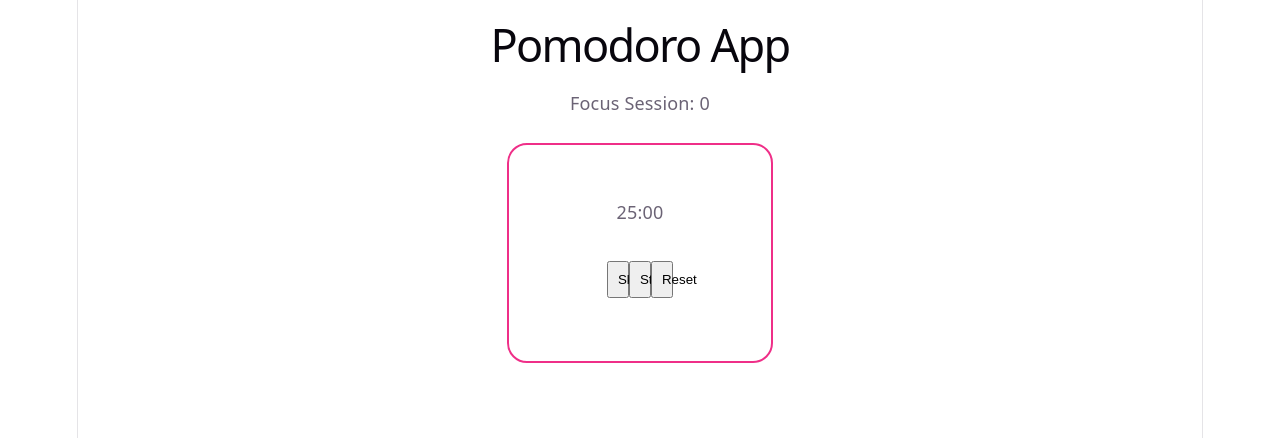
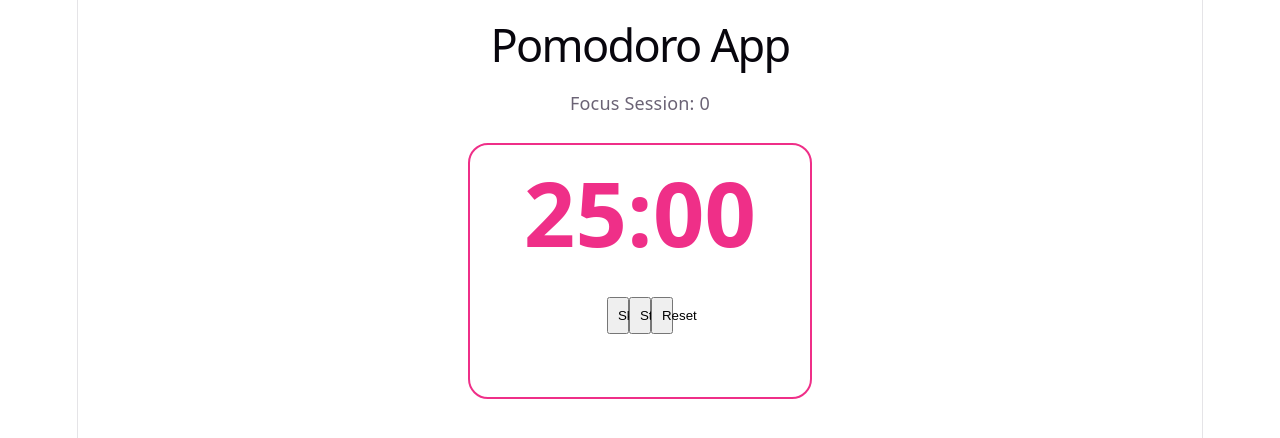
Before and after one commit to AdoraWyne/pomodoro-app, a React (Vite) app: page / in a window 1280 px wide. Shown: the top 438 px of the page. Built offline with nearby package versions, Linux system fonts and the light colour scheme.

Commit message:
Add style to timer to make it bigger

```diff
--- a/src/App.css
+++ b/src/App.css
@@ -23,6 +23,13 @@ h1 {
   border-radius: 20px;
 }
 
+.timer-display {
+  font-size: 5rem;
+  font-weight: bold;
+  margin-bottom: 2rem;
+  color: #ef2f88;
+}
+
 
 button {
   width: 10%;
```
